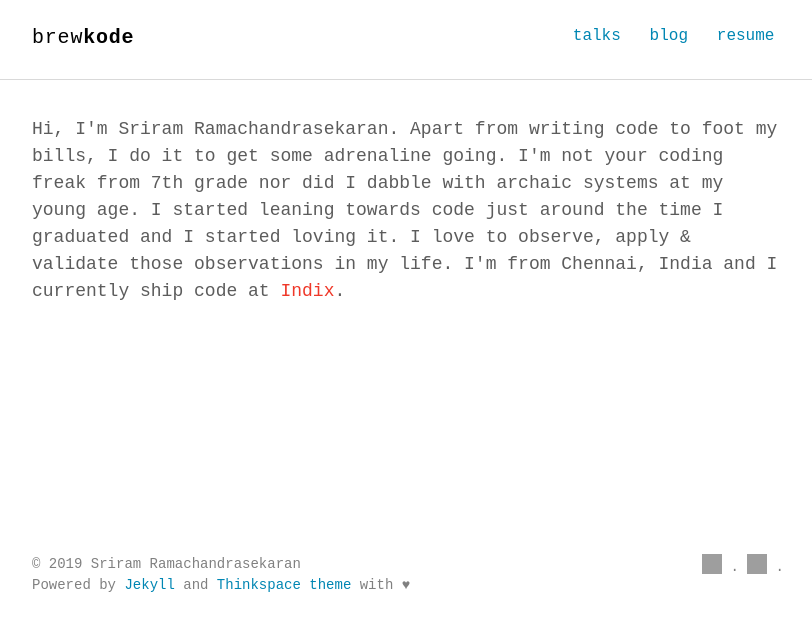
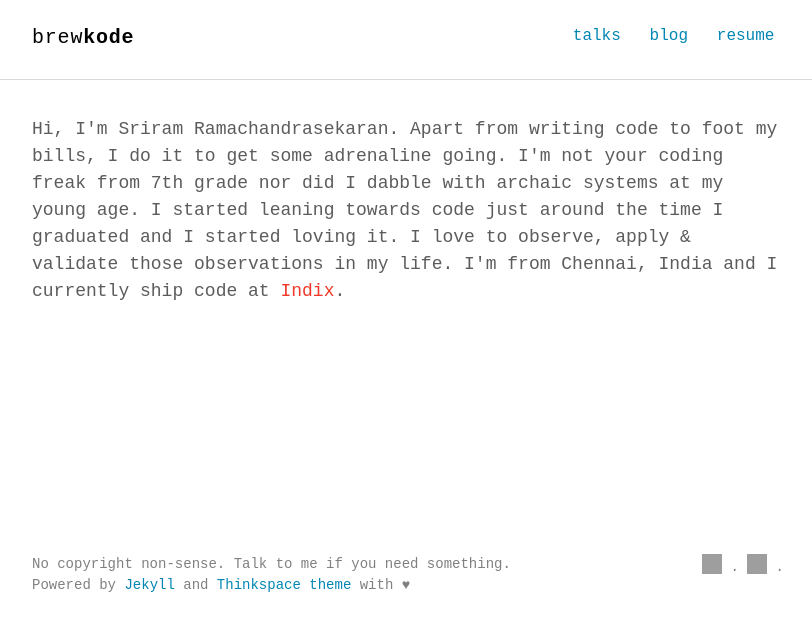
Before and after one commit to brewkode/brewkode.github.io, a Jekyll site: the page built from index.html, in a window 1280 px wide. Shown: the top 631 px of the page, without its empty margins (232-1044 px from the left). Built offline with Jekyll 4.4.1, drawn with Linux system fonts in a browser that asks for light colours; some web fonts are replaced; grey boxes are pictures that could not be loaded.

Commit message:
Update copyright

```diff
--- a/_includes/footer.html
+++ b/_includes/footer.html
@@ -1,7 +1,7 @@
 <footer class="site-footer">
   <div class="container">
   <small class="block">
-    <span> &copy; {{ site.time | date: '%Y' }} {{ site.author.name }} </span>
+    <span> No copyright non-sense. Talk to me if you need something. </span>
     <span class="pull-right">
       <a href="https://github.com/brewkode">
         <img height="20" width="20" src="/images/github_fi.svg" alt="github"> </img>
```
